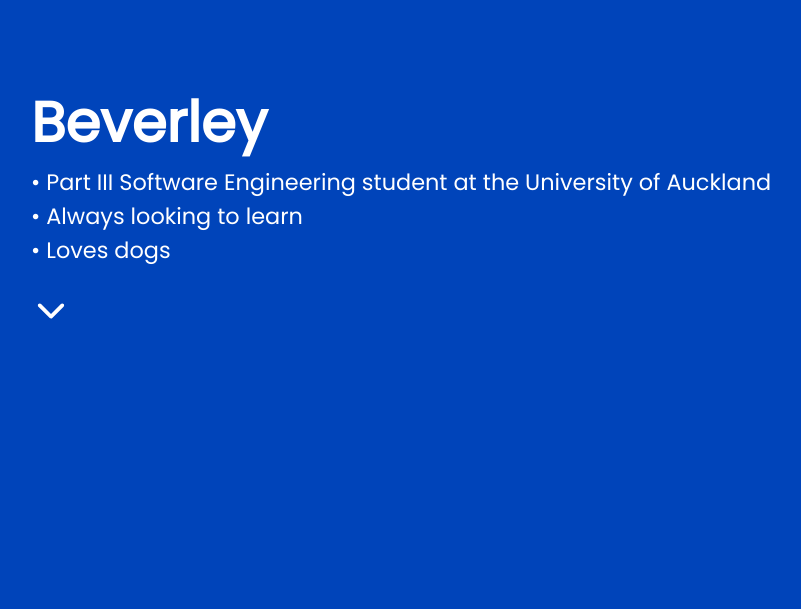
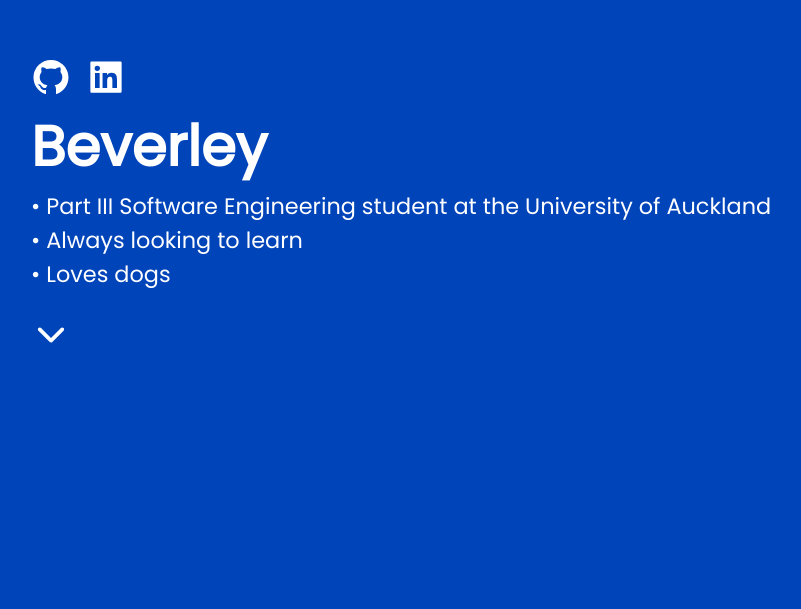
Before and after one commit to beverleysun/beverleysun.com, a React (Create React App) app: page / in a window 1280 px wide. Shown: the part 191-800 px from the top of the page, without its empty margins (97-898 px from the left). Built offline with nearby package versions, Linux system fonts and the light colour scheme.

Commit message:
add github and linkedin icons

```diff
--- a/src/components/SplashContent.js
+++ b/src/components/SplashContent.js
@@ -2,6 +2,7 @@ import React from "react";
 import { config, Trail } from "react-spring/renderprops";
 import AnimatedDownArrow from "./AnimatedDownArrow.js";
 import { colors } from "../util/colors.js";
+import { AiFillGithub, AiFillLinkedin } from "react-icons/ai";
 
 export default function SplashContent({
   title = "Title",
@@ -13,6 +14,18 @@ export default function SplashContent({
   const content = [];
 
   content.push(
+    <div>
+      <a
+        href="https://github.com/beverleysun"
+        target="_blank"
+        style={{ marginRight: "15px" }}
+      >
+        <AiFillGithub color={colors.white} size="40px"></AiFillGithub>
+      </a>
+      <a href="https://www.linkedin.com/in/beverley-sun/" target="_blank">
+        <AiFillLinkedin color={colors.white} size="40px"></AiFillLinkedin>
+      </a>
+    </div>,
     <h1 style={{ color: `${textColor}` }} key="1">
       {title}
     </h1>,
```
